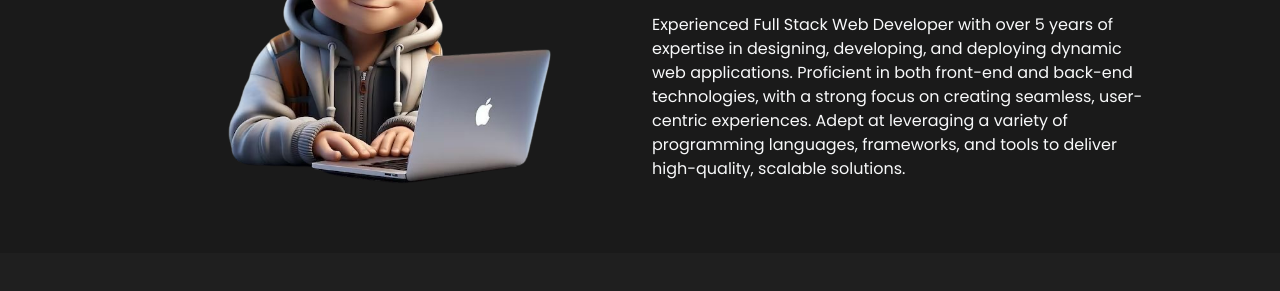
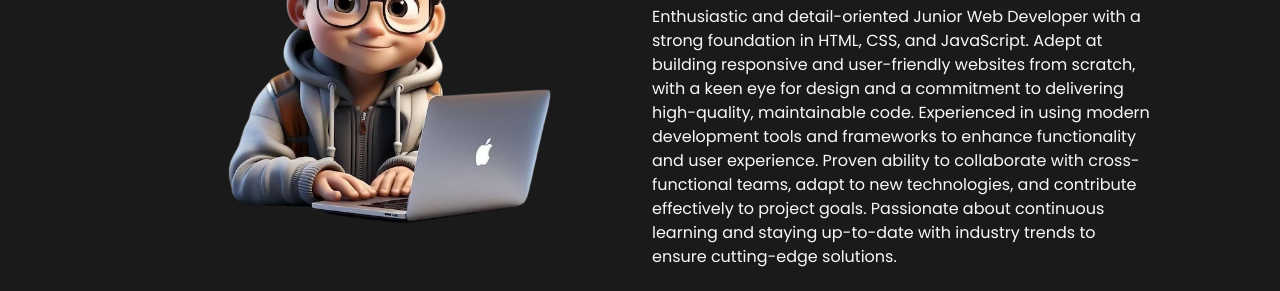
Before and after one commit to Jericsky/webportfolio, a plain HTML site: page index.html in a window 1280 px wide. Shown: the part 323-614 px from the top of the page. Drawn offline with nearby package versions, Linux system fonts and the light colour scheme.

Commit message:
final summary

```diff
--- a/index.html
+++ b/index.html
@@ -47,7 +47,7 @@
             <div class="col-lg-6 text-content text-center text-md-center text-lg-start">
                 <h1 class="py-md-2">Christian Jeric Santos</h1>
                 <h3 class="pb-sm-3">Full Stack Developer</h3>
-                <p class="text-light">Experienced Full Stack Web Developer with over 5 years of expertise in designing, developing, and deploying dynamic web applications. Proficient in both front-end and back-end technologies, with a strong focus on creating seamless, user-centric experiences. Adept at leveraging a variety of programming languages, frameworks, and tools to deliver high-quality, scalable solutions.</p>
+                <p class="text-light">Enthusiastic and detail-oriented Junior Web Developer with a strong foundation in HTML, CSS, and JavaScript. Adept at building responsive and user-friendly websites from scratch, with a keen eye for design and a commitment to delivering high-quality, maintainable code. Experienced in using modern development tools and frameworks to enhance functionality and user experience. Proven ability to collaborate with cross-functional teams, adapt to new technologies, and contribute effectively to project goals. Passionate about continuous learning and staying up-to-date with industry trends to ensure cutting-edge solutions.</p>
             </div>
         </div>
     </div>
```
